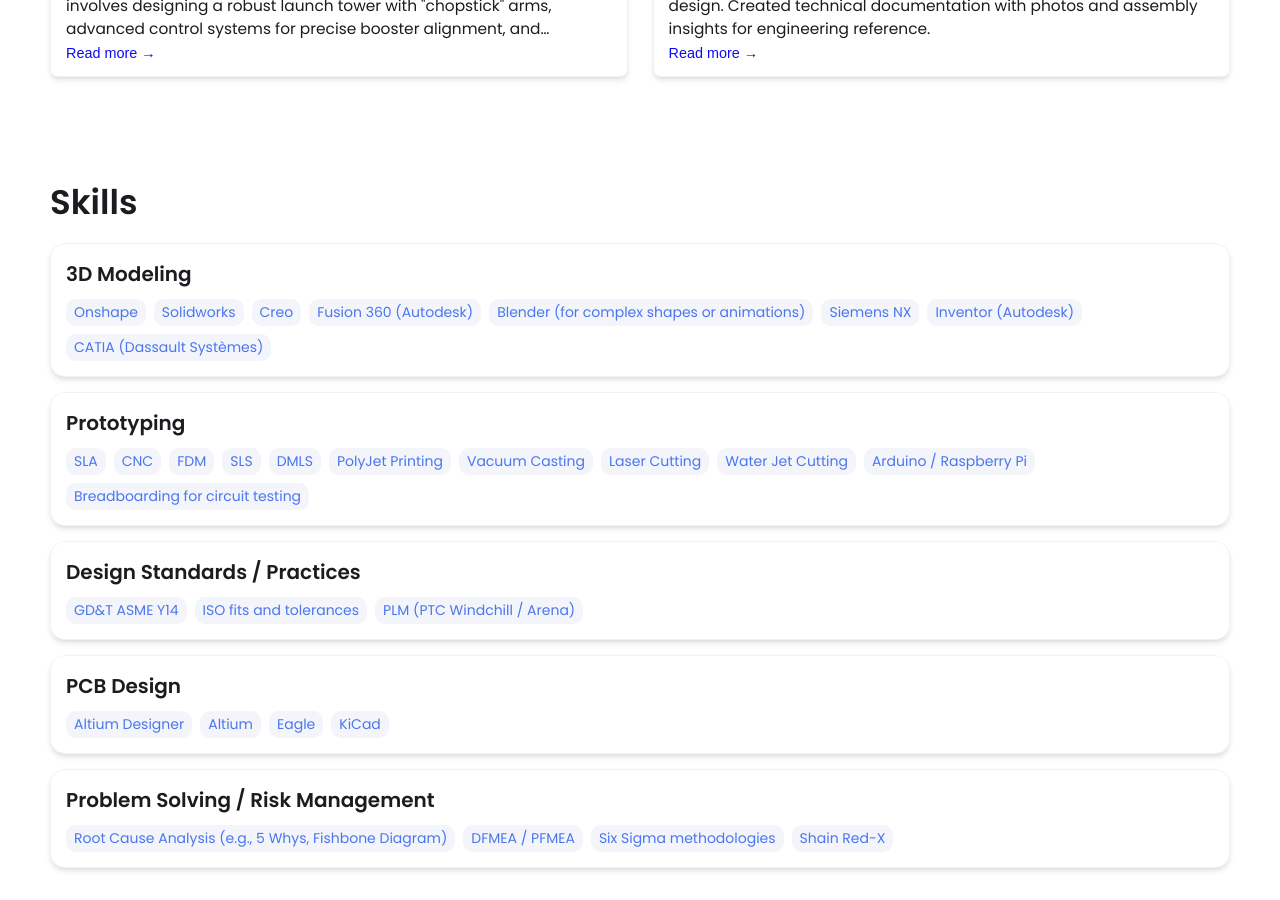
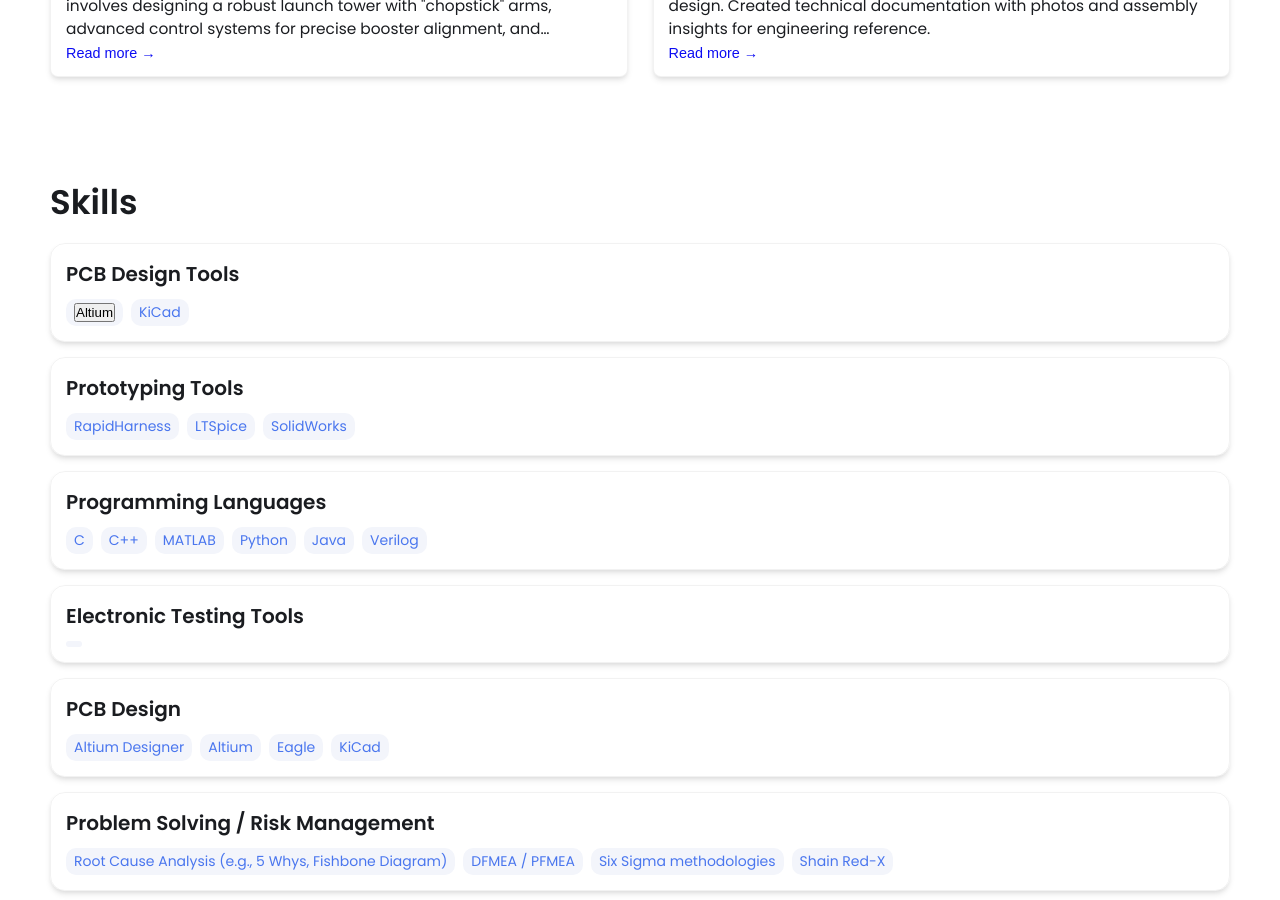
Before and after one commit to WillyWonky967/WillyWonky967.github.io, a Jekyll site: the page built from index.html, in a window 1280 px wide and 900 px high, scrolled down 1449 px. Built offline with Jekyll 4.4.1, drawn with Linux system fonts in a browser that asks for light colours.

Commit message:
I ahave made my first changes to the repo

```diff
--- a/_config.yml
+++ b/_config.yml
@@ -41,34 +41,27 @@ external-links:    # input only your own url slug. The icons with missing entrie
 
 # Skills Section - Add the list of your Skills by categories/tools. The indentation for each level needs to be precise.
 skills:
-  - category: 3D Modeling
+  - category: PCB Design Tools
     tools:
-    - Onshape
-    - Solidworks
-    - Creo
-    - Fusion 360 (Autodesk)
-    - Blender (for complex shapes or animations)
-    - Siemens NX
-    - Inventor (Autodesk)
-    - CATIA (Dassault Systèmes)
-  - category: Prototyping
+    - name: Altium
+      desc: "Created impedance matched ethernet PCBs for data collection and PCBs to handle high voltage power electronics for the UC Davis FSAE team"
+    - KiCad
+  - category: Prototyping Tools
     tools:
-    - SLA
-    - CNC
-    - FDM
-    - SLS
-    - DMLS
-    - PolyJet Printing
-    - Vacuum Casting
-    - Laser Cutting
-    - Water Jet Cutting
-    - Arduino / Raspberry Pi
-    - Breadboarding for circuit testing
-  - category: Design Standards / Practices
+    - RapidHarness
+    - LTSpice
+    - SolidWorks
+  - category: Programming Languages
     tools:
-    - GD&T ASME Y14
-    - ISO fits and tolerances
-    - PLM (PTC Windchill / Arena)
+    - C
+    - C++
+    - MATLAB
+    - Python
+    - Java
+    - Verilog
+  - category: Electronic Testing Tools
+    tools:
+    -
   - category: PCB Design
     tools:
     - Altium Designer
--- a/_includes/skills.html
+++ b/_includes/skills.html
@@ -2,22 +2,33 @@
   <h2>Skills</h2>
 
   <ul class="skill-categories">
-        {% for skill in site.skills %}
+    {% for skill_group in site.skills %}
       <li>
         <div class="skills-card">
-              <span class="category-label">{{ skill.category}}</span>
+          <span class="category-label">{{ skill_group.category }}</span>
 
           <ul class="skills-list">
-                {% for skill in skill.tools %}
+            {% for tool in skill_group.tools %}
               <li class="skill">
-                    {{ skill }}
+                {% if tool.name %}
+                  <button type="button" class="skill-btn" onclick="openSkillModal('{{ tool.name | escape }}', '{{ tool.desc | escape }}')">
+                    {{ tool.name }}
+                  </button>
+                {% else %}
+                  {{ tool }}
+                {% endif %}
               </li>
             {% endfor %}
           </ul>
         </div>
-
       </li>
     {% endfor %}
   </ul>
 
+  <!-- Native HTML Modal Container -->
+  <dialog id="skill-modal" class="skill-dialog">
+    <h3 id="modal-title"></h3>
+    <p id="modal-desc"></p>
+    <button type="button" onclick="document.getElementById('skill-modal').close()">Close</button>
+  </dialog>
 </section>
```
Lines whose indentation alone changed are shown as unchanged.
